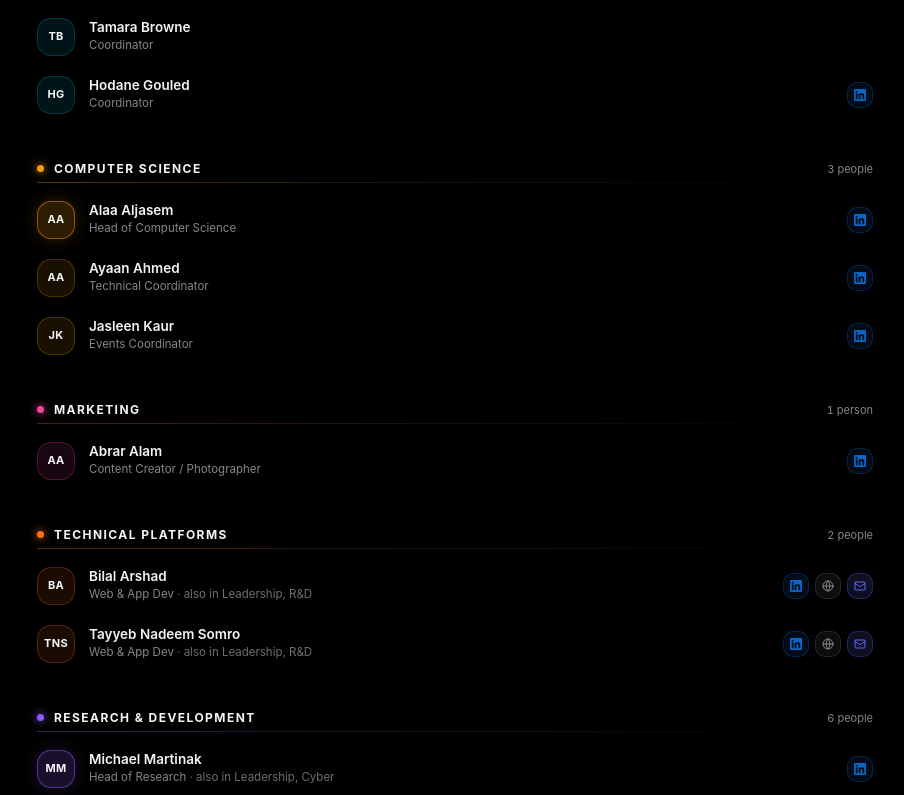
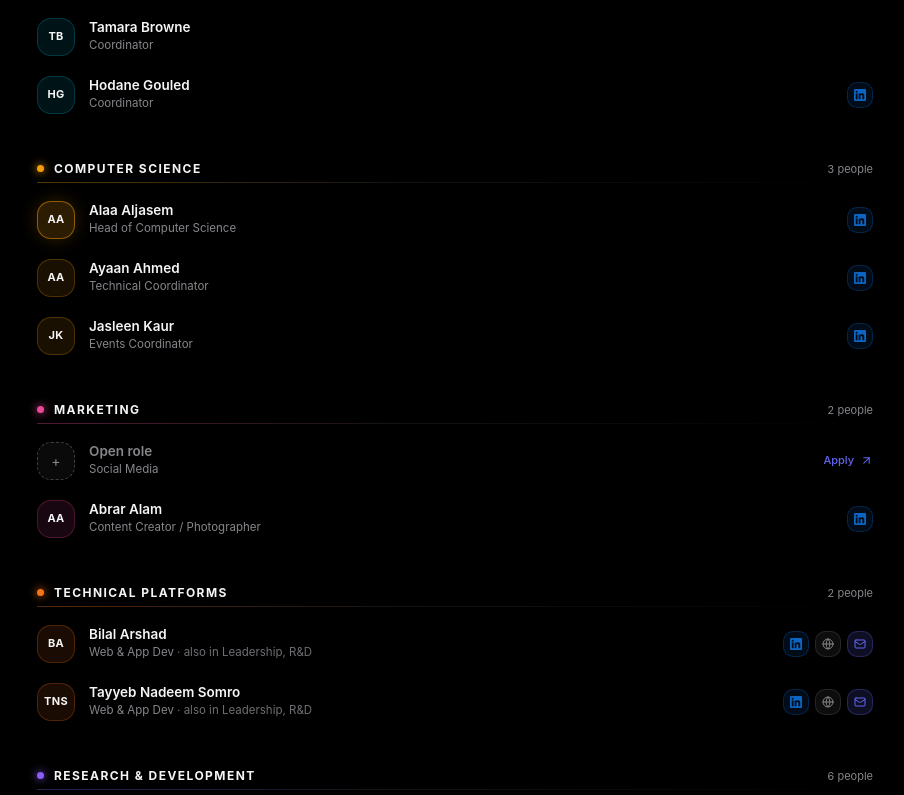
Before and after one commit to uffbilxl/sca, a Next.js app: page /committee in a window 1280 px wide. Shown: the part 1724-2519 px from the top of the page, without its empty margins (185-1089 px from the left). Built offline with nearby package versions, Linux system fonts and the light colour scheme.

Commit message:
Committee: open a Social Media role in Marketing
Reopens the seat Mohammad Hamza vacated, so Marketing is not left as a
single uncovered member.

Co-Authored-By: Claude Opus 5 <noreply@anthropic.com>

```diff
--- a/src/app/committee/page.tsx
+++ b/src/app/committee/page.tsx
@@ -182,6 +182,10 @@ const COMMITTEE: Person[] = [
     roles: [{ group: 'compsci', title: 'Events Coordinator' }],
   },
 
+  {
+    id: 'vacant-marketing-social', name: 'TBC', vacant: true,
+    roles: [{ group: 'marketing', title: 'Social Media' }],
+  },
   {
     id: 'abrar-alam', name: 'Abrar Alam',
     linkedin: 'https://www.linkedin.com/in/abrartalam/',
```
